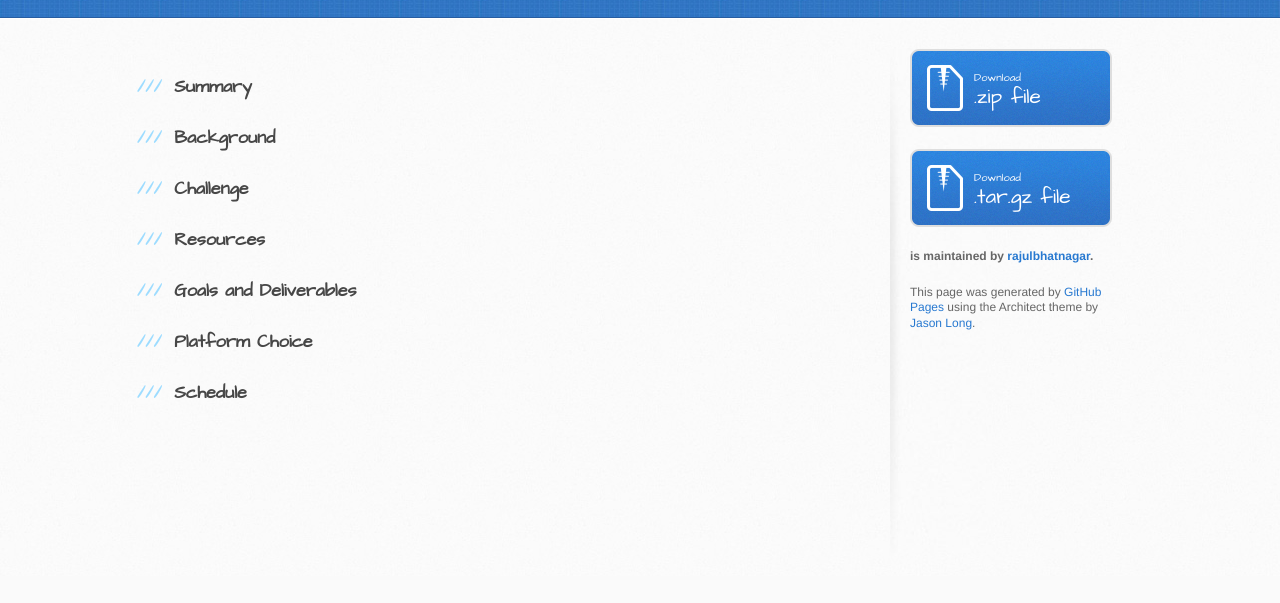
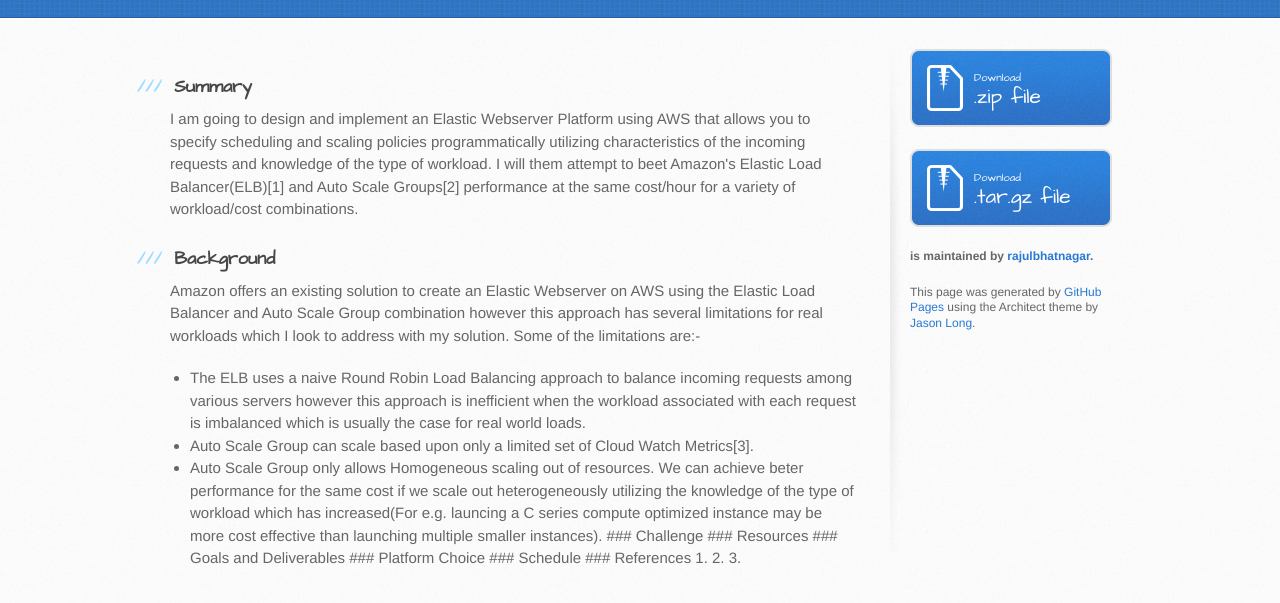
Before and after one commit to rajulbhatnagar/15618project, a plain HTML site: page index.html in a window 1280 px wide. Shown: the part 327-930 px from the top of the page. Before the commit the page ends 903 px from the top, so only its background shows below. Drawn offline with Linux system fonts and the light colour scheme.

Commit message:
Create gh-pages branch via GitHub

```diff
--- a/index.html
+++ b/index.html
@@ -31,23 +31,27 @@
           <h3>
 <a id="summary" class="anchor" href="#summary" aria-hidden="true"><span aria-hidden="true" class="octicon octicon-link"></span></a>Summary</h3>
 
+<p>I am going to design and implement an Elastic Webserver Platform using AWS that allows you to specify scheduling and scaling policies programmatically utilizing characteristics of the incoming requests and knowledge of the type of workload. I will them attempt to beet Amazon's Elastic Load Balancer(ELB)[1] and Auto Scale Groups[2] performance at the same cost/hour for a variety of workload/cost combinations.</p>
+
 <h3>
 <a id="background" class="anchor" href="#background" aria-hidden="true"><span aria-hidden="true" class="octicon octicon-link"></span></a>Background</h3>
 
-<h3>
-<a id="challenge" class="anchor" href="#challenge" aria-hidden="true"><span aria-hidden="true" class="octicon octicon-link"></span></a>Challenge</h3>
+<p>Amazon offers an existing solution to create an Elastic Webserver on AWS using the Elastic Load Balancer and Auto Scale Group combination however this approach has several limitations for real workloads which I look to address with my solution. Some of the limitations are:-</p>
 
-<h3>
-<a id="resources" class="anchor" href="#resources" aria-hidden="true"><span aria-hidden="true" class="octicon octicon-link"></span></a>Resources</h3>
-
-<h3>
-<a id="goals-and-deliverables" class="anchor" href="#goals-and-deliverables" aria-hidden="true"><span aria-hidden="true" class="octicon octicon-link"></span></a>Goals and Deliverables</h3>
-
-<h3>
-<a id="platform-choice" class="anchor" href="#platform-choice" aria-hidden="true"><span aria-hidden="true" class="octicon octicon-link"></span></a>Platform Choice</h3>
-
-<h3>
-<a id="schedule" class="anchor" href="#schedule" aria-hidden="true"><span aria-hidden="true" class="octicon octicon-link"></span></a>Schedule</h3>
+<ul>
+<li>The ELB uses a naive Round Robin Load Balancing approach to balance incoming requests among various servers however this approach is inefficient when the workload associated with each request is imbalanced which is usually the case for real world loads.</li>
+<li>Auto Scale Group can scale based upon only a limited set of Cloud Watch Metrics[3].</li>
+<li>Auto Scale Group only allows Homogeneous scaling out of resources. We can achieve beter performance for the same cost if we scale out heterogeneously utilizing the knowledge of the type of workload which has increased(For e.g. launcing a C series compute optimized instance may be more cost effective than launching multiple smaller instances).
+### Challenge
+### Resources
+### Goals and Deliverables
+### Platform Choice
+### Schedule
+### References
+1.
+2.
+3.</li>
+</ul>
         </section>
 
         <aside id="sidebar">
```
Also changed, not shown: params.json (+1 -1 lines).
